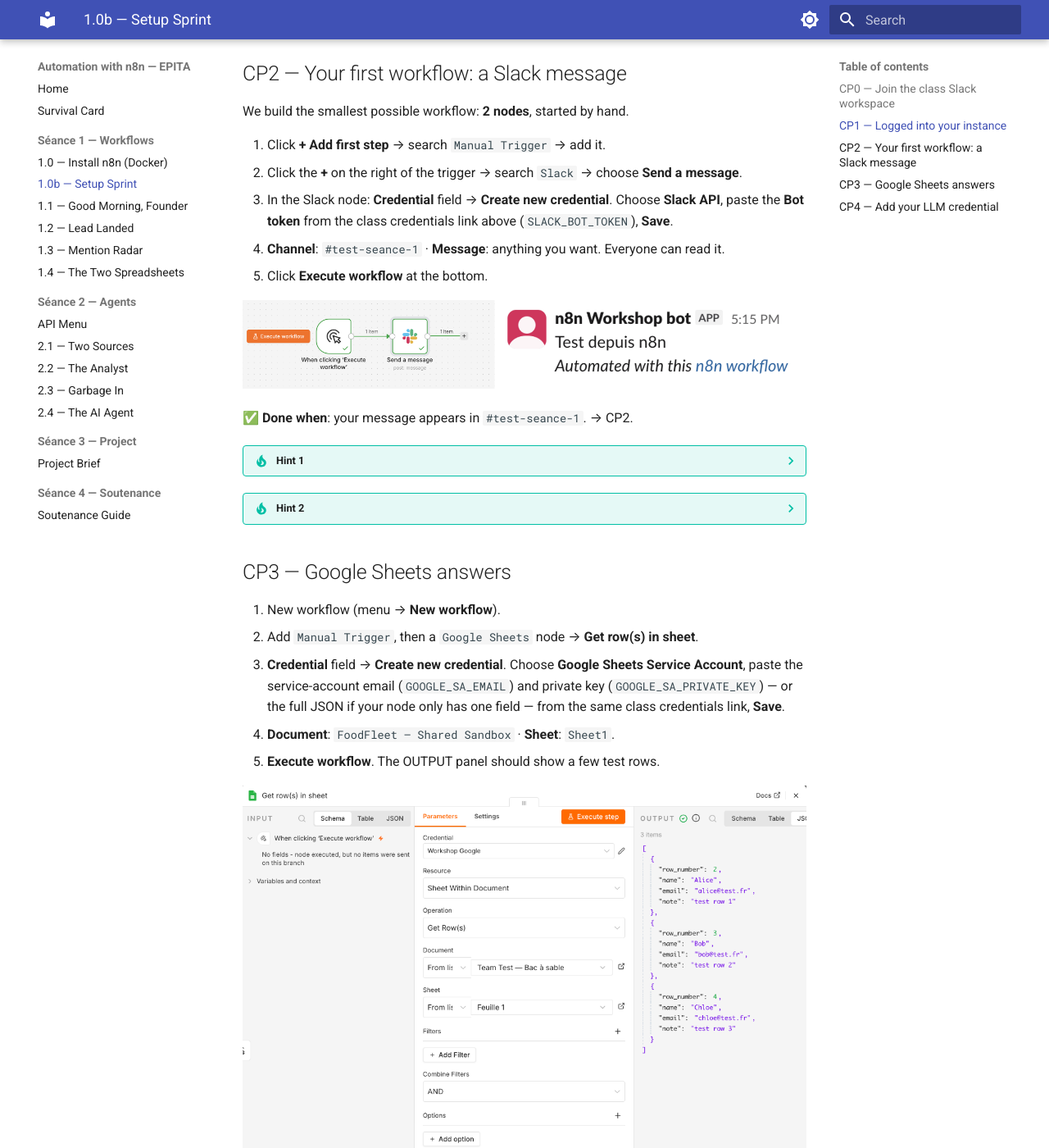
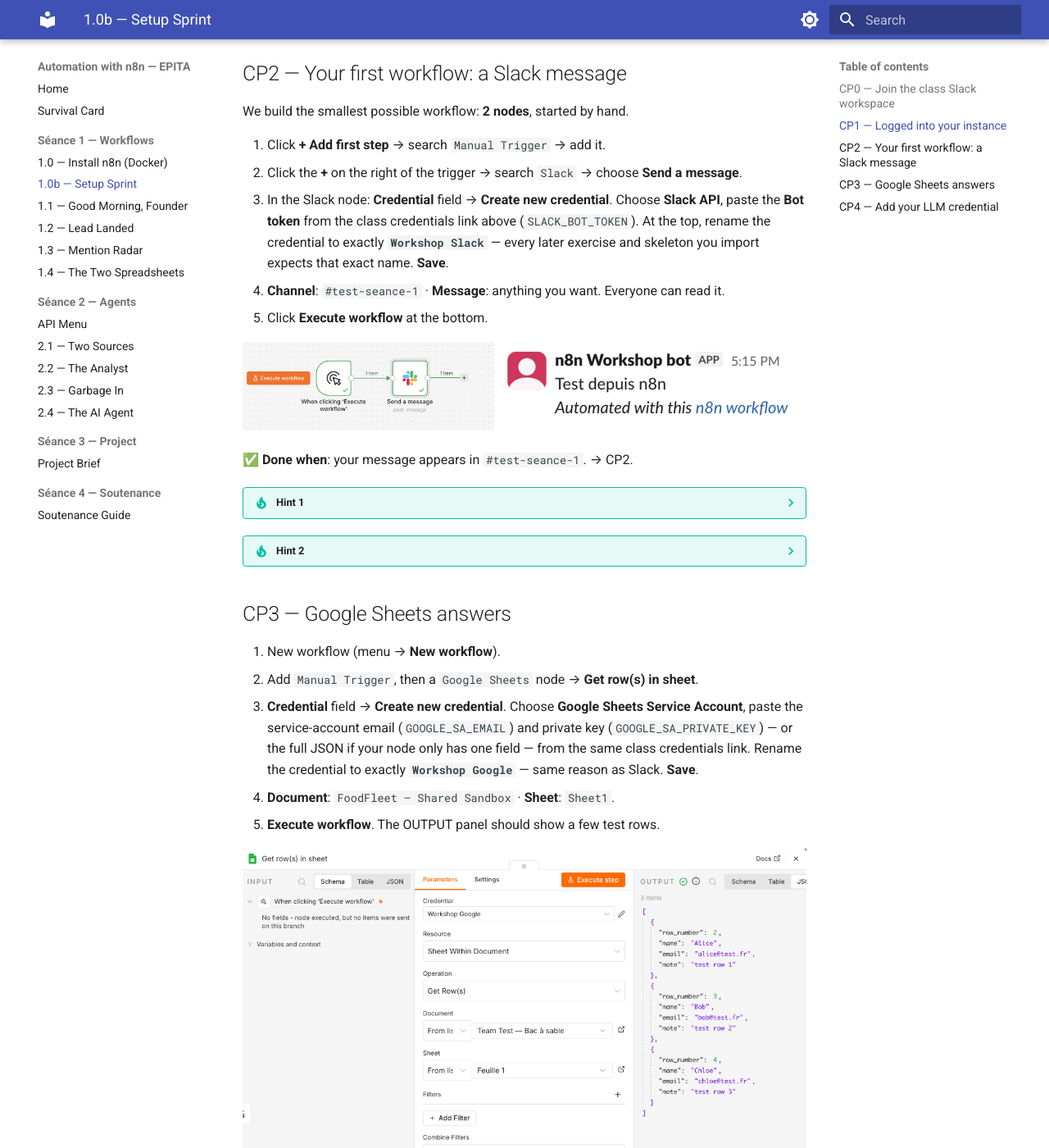
Before and after one commit to KristenPire/epita-n8n, an MkDocs documentation site: the page built from docs/seance-1/ex-1-0-setup.md, in a window 1280 px wide and 1400 px high, scrolled down 1902 px. Shown: the whole window at 82% size. Built offline with MkDocs 1.6.1 and Material for MkDocs 9.7.7, drawn with Linux system fonts in a browser that asks for light colours; some of the changed text lies outside the part shown.

Commit message:
Fix: have students name credentials to match downstream exercises/skeletons; fix stale $2→$1 budget refs

```diff
--- a/docs/seance-1/ex-1-0-setup.md
+++ b/docs/seance-1/ex-1-0-setup.md
@@ -59,7 +59,9 @@
 1. Click **+ Add first step** → search `Manual Trigger` → add it.
 2. Click the **+** on the right of the trigger → search `Slack` → choose **Send a message**.
 3. In the Slack node: **Credential** field → **Create new credential**. Choose **Slack API**,
-   paste the **Bot token** from the class credentials link above (`SLACK_BOT_TOKEN`), **Save**.
+   paste the **Bot token** from the class credentials link above (`SLACK_BOT_TOKEN`). At the
+   top, rename the credential to exactly **`Workshop Slack`** — every later exercise and
+   skeleton you import expects that exact name. **Save**.
 4. **Channel**: `#test-seance-1` · **Message**: anything you want. Everyone can read it.
 5. Click **Execute workflow** at the bottom.
 
@@ -83,7 +85,8 @@
 3. **Credential** field → **Create new credential**. Choose **Google Sheets Service Account**,
    paste the service-account email (`GOOGLE_SA_EMAIL`) and private key (`GOOGLE_SA_PRIVATE_KEY`)
    — or the full JSON if your node only has one field — from the same class credentials
-   link, **Save**.
+   link. Rename the credential to exactly **`Workshop Google`** — same reason as Slack.
+   **Save**.
 4. **Document**: `FoodFleet — Shared Sandbox` · **Sheet**: `Sheet1`.
 5. **Execute workflow**. The OUTPUT panel should show a few test rows.
 
@@ -107,9 +110,10 @@
    accident, whoever's key fails to save just picks another unclaimed link — low stakes,
    it's a $1 cap.
 2. Left menu → **Credentials** → **Create credential** → **OpenRouter**.
-3. Paste your claimed API key, **Save**.
-4. Left menu → **Credentials** again. You should now see three: a Slack credential, a Google
-   Sheets credential, and your LLM credential.
+3. Paste your claimed API key. Rename the credential to exactly **`Workshop LLM`** — same
+   reason as the other two. **Save**.
+4. Left menu → **Credentials** again. You should now see three: `Workshop Slack`,
+   `Workshop Google`, `Workshop LLM`.
 
 ✅ **Done when**: all three are there. Do not edit or delete them — you need all three for
 the rest of the module. → CP4. Go to Ex 1.1.
```
Also changed, not shown: docs/seance-2/ex-2-2-the-analyst.md (+1 -1 lines), docs/seance-2/ex-2-4-the-agent.md (+1 -1 lines).
